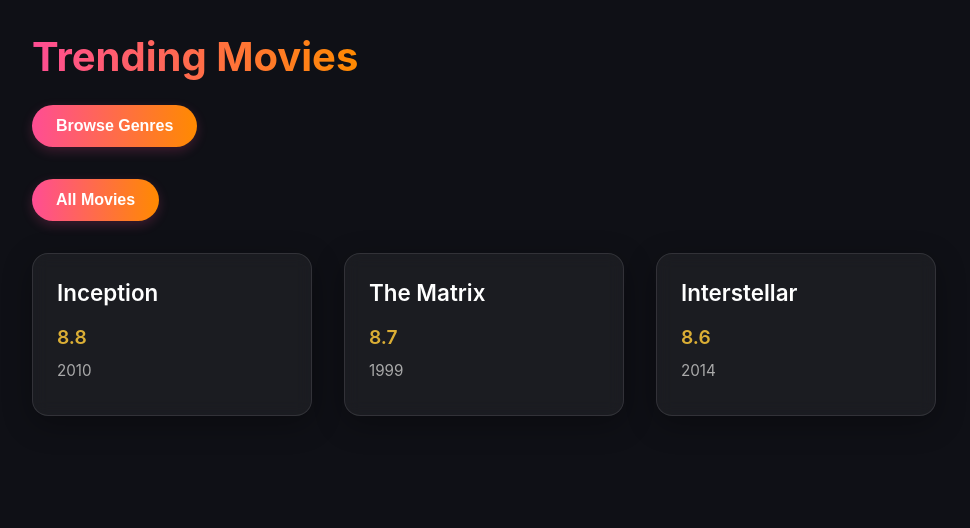
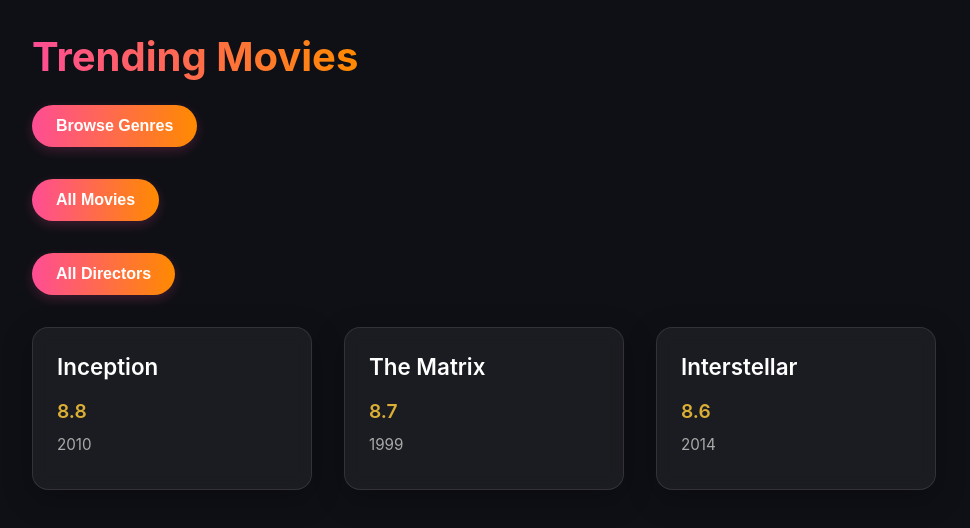
Before and after one commit to DevAliRaza/Movie-House, a Next.js app: page / in a window 1280 px wide. Shown: the top 528 px of the page, without its empty margins (0-970 px from the left). Built offline with nearby package versions, Linux system fonts and the light colour scheme.

Commit message:
director button

```diff
--- a/pages/index.js
+++ b/pages/index.js
@@ -22,6 +22,9 @@
         <button onClick={() => router.push('/movies')} className={styles.browseButton}>
           All Movies
            </button>
+           <button onClick={() => router.push('/directors')} className={styles.browseButton}>
+          All Directors
+           </button>
 
         <div className={styles.movieGrid}>
           {movies.map((movie) => (
```
